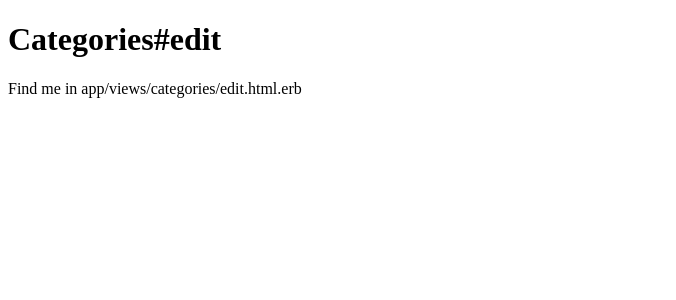
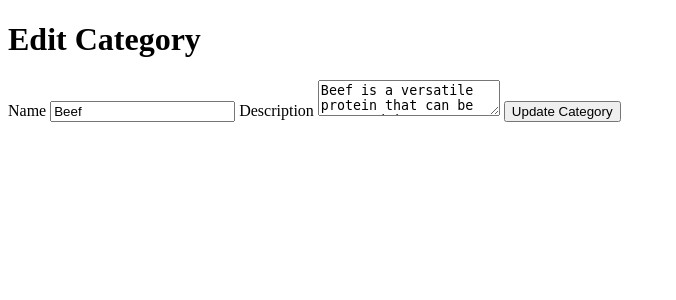
Before and after one commit to kaarenliangg/eatingweyes, a Rails app: page /categories/1/edit in a window 1280 px wide. Shown: the part 26-326 px from the top of the page, without its empty margins (0-676 px from the left). Run offline with Rails 7, Linux system fonts and the light colour scheme; data comes from the database, SQL or seed files in the repository; style sheets or scripts are compiled from the project's sources.

Commit message:
Cleaning up files and categories completed

```diff
--- a/app/controllers/categories_controller.rb
+++ b/app/controllers/categories_controller.rb
@@ -8,12 +8,18 @@ class CategoriesController < ApplicationController
   end
 
   def create
+    category = Category.create category_params
+    redirect_to category
   end
 
   def edit
+    @categories = Category.find params[:id]
   end
 
   def update
+    category = Category.find params[:id]
+    category.update category_params
+    redirect_to category
   end
 
   def show
@@ -22,5 +28,15 @@ class CategoriesController < ApplicationController
   end
 
   def destroy
+    category = Category.find params[:id]
+    category.destroy
+    redirect_to categories_path
   end
+
+  private
+  def category_params
+    params.require(:category).permit(:name, :description)
+  end
+
+
 end
--- a/app/views/categories/create.html.erb
+++ /dev/null
@@ -1,2 +0,0 @@
-<h1>Categories#create</h1>
-<p>Find me in app/views/categories/create.html.erb</p>
--- a/app/views/categories/destroy.html.erb
+++ /dev/null
@@ -1,2 +0,0 @@
-<h1>Categories#destroy</h1>
-<p>Find me in app/views/categories/destroy.html.erb</p>
--- a/app/views/categories/edit.html.erb
+++ b/app/views/categories/edit.html.erb
@@ -1,2 +1,3 @@
-<h1>Categories#edit</h1>
-<p>Find me in app/views/categories/edit.html.erb</p>
+<h1>Edit Category</h1>
+
+<%= render :partial => 'form' %>
--- a/app/views/categories/update.html.erb
+++ /dev/null
@@ -1,2 +0,0 @@
-<h1>Categories#update</h1>
-<p>Find me in app/views/categories/update.html.erb</p>
--- a/app/views/layouts/application.html.erb
+++ b/app/views/layouts/application.html.erb
@@ -43,7 +43,6 @@
           <%= link_to "Sign In", login_path %>
         <% end %>
     </nav>
-
         <%= yield %>
   </body>
 </html>
--- a/app/views/recipes/create.html.erb
+++ /dev/null
@@ -1,2 +0,0 @@
-<h1>Recipes#create</h1>
-<p>Find me in app/views/recipes/create.html.erb</p>
--- a/app/views/recipes/destroy.html.erb
+++ /dev/null
@@ -1,2 +0,0 @@
-<h1>Recipes#destroy</h1>
-<p>Find me in app/views/recipes/destroy.html.erb</p>
--- a/app/views/recipes/edit.html.erb
+++ b/app/views/recipes/edit.html.erb
@@ -1,3 +1,3 @@
-<h1>Edit Recipes</h1>
+<h1>Edit Recipe</h1>
 
 <%= render :partial => 'form' %>
--- a/app/views/recipes/update.html.erb
+++ /dev/null
@@ -1,2 +0,0 @@
-<h1>Recipes#update</h1>
-<p>Find me in app/views/recipes/update.html.erb</p>
```
Also changed, not shown: app/controllers/recipes_controller.rb (+5 -12 lines).
